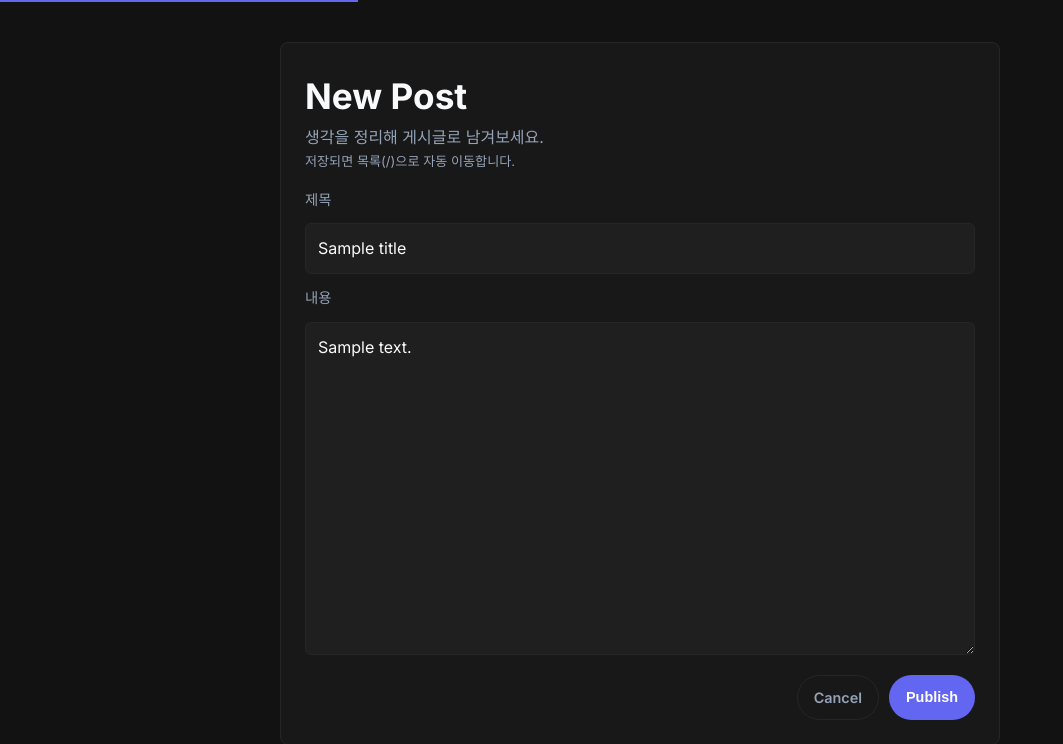
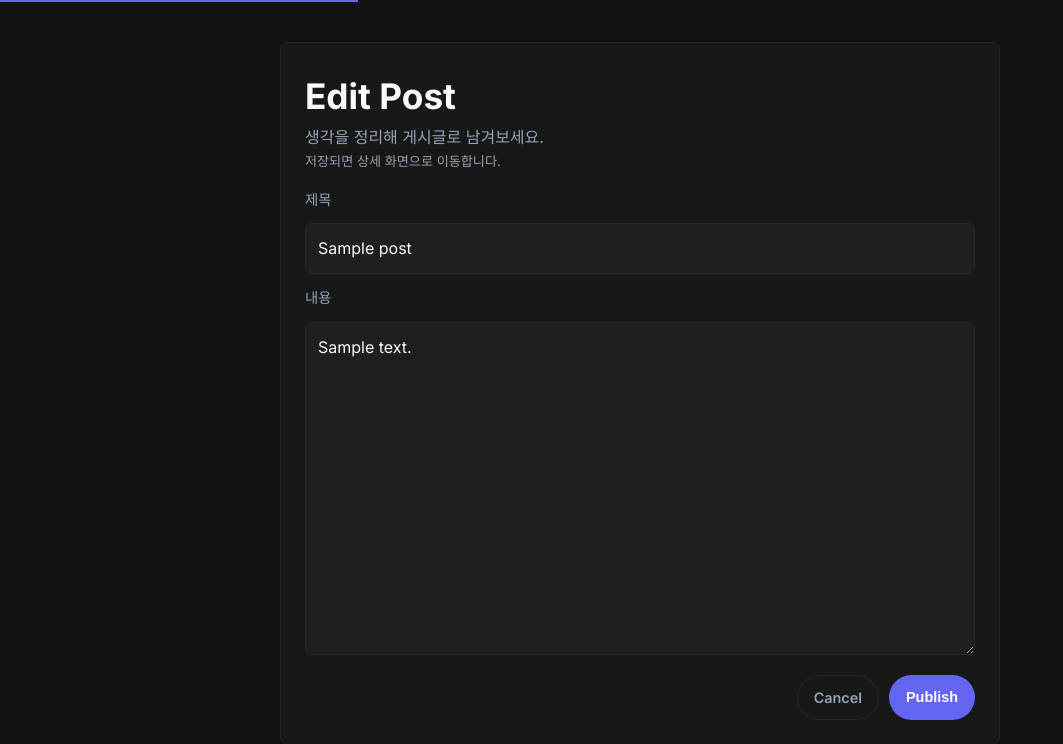
Before and after one commit to dominickim6-sudo/day4-flask, a Flask app: template templates/posts/create.html in a window 1280 px wide. Shown: the part 69-813 px from the top of the page, without its empty margins (0-1063 px from the left). Run offline with Flask 3, Linux system fonts and the light colour scheme; the template is opened without the code that fills it: most values are stand-ins (such as "Sample title", 1, 10 or a date in 2020).

Commit message:
Add post detail, edit, and delete flows.
Implements detail page actions, reuses the write form for updates, and adds delete confirmation while keeping the existing structure minimal.

Co-Authored-By: Claude Opus 4.7 <noreply@anthropic.com>

```diff
--- a/app.py
+++ b/app.py
@@ -2,7 +2,7 @@ import sqlite3
 from datetime import datetime
 from pathlib import Path
 
-from flask import Flask, flash, g, make_response, redirect, render_template, request, url_for
+from flask import Flask, abort, flash, g, make_response, redirect, render_template, request, url_for
 
 app = Flask(__name__, instance_relative_config=True)
 app.config["DATABASE"] = Path(app.instance_path) / "board.db"
@@ -55,6 +55,16 @@ def list_posts():
     return response
 
 
+def get_post_or_404(post_id):
+    post = get_db().execute(
+        "SELECT id, title, content, created_at FROM posts WHERE id = ?",
+        (post_id,),
+    ).fetchone()
+    if post is None:
+        abort(404)
+    return post
+
+
 def save_post(title, content):
     created_at = datetime.now().strftime("%Y-%m-%d %H:%M")
     db = get_db()
@@ -69,17 +79,75 @@ def save_post(title, content):
 @app.route("/posts/new/", methods=["GET", "POST"])
 def new_post():
     if request.method == "GET":
-        return render_template("posts/create.html")
+        return render_template("posts/create.html", post=None, form_action=url_for("new_post"), submit_label="Publish")
 
     title = request.form.get("title", "").strip()
     content = request.form.get("content", "").strip()
 
-    if not title or not content:
-        flash("제목과 내용을 모두 입력해 주세요.")
-        return render_template("posts/create.html", title=title, content=content), 400
+    if not title and not content:
+        flash("제목 또는 내용을 입력해 주세요.")
+        return render_template(
+            "posts/create.html",
+            post={"title": title, "content": content},
+            form_action=url_for("new_post"),
+            submit_label="Publish",
+        ), 400
+
+    if not title:
+        title = "(제목 없음)"
 
     save_post(title, content)
     flash("게시글이 등록되었습니다.")
+    return redirect(url_for("list_posts"))
+
+
+@app.route("/posts/<int:post_id>")
+def post_detail(post_id):
+    post = get_post_or_404(post_id)
+    return render_template("posts/detail.html", post=post)
+
+
+@app.route("/posts/<int:post_id>/edit")
+def edit_post(post_id):
+    post = get_post_or_404(post_id)
+    return render_template(
+        "posts/create.html",
+        post=post,
+        form_action=url_for("update_post", post_id=post_id),
+        submit_label="Update",
+    )
+
+
+@app.route("/posts/<int:post_id>/update", methods=["POST"])
+def update_post(post_id):
+    get_post_or_404(post_id)
+    title = request.form.get("title", "").strip()
+    content = request.form.get("content", "").strip()
+
+    if not title and not content:
+        flash("제목 또는 내용을 입력해 주세요.")
+        return redirect(url_for("edit_post", post_id=post_id))
+
+    if not title:
+        title = "(제목 없음)"
+
+    db = get_db()
+    db.execute(
+        "UPDATE posts SET title = ?, content = ? WHERE id = ?",
+        (title, content, post_id),
+    )
+    db.commit()
+    flash("게시글이 수정되었습니다.")
+    return redirect(url_for("post_detail", post_id=post_id))
+
+
+@app.route("/posts/<int:post_id>/delete", methods=["POST"])
+def delete_post(post_id):
+    get_post_or_404(post_id)
+    db = get_db()
+    db.execute("DELETE FROM posts WHERE id = ?", (post_id,))
+    db.commit()
+    flash("게시글이 삭제되었습니다.")
     return redirect(url_for("list_posts"))
 
 
@@ -93,9 +161,12 @@ def create_post_legacy():
     title = request.form.get("title", "").strip()
     content = request.form.get("content", "").strip()
 
-    if not title or not content:
-        flash("제목과 내용을 모두 입력해 주세요.")
+    if not title and not content:
+        flash("제목 또는 내용을 입력해 주세요.")
         return redirect(url_for("new_post"))
+
+    if not title:
+        title = "(제목 없음)"
 
     save_post(title, content)
     flash("게시글이 등록되었습니다.")
--- a/static/css/style.css
+++ b/static/css/style.css
@@ -134,6 +134,31 @@ a {
   overflow: hidden;
 }
 
+.post-link:hover {
+  color: var(--primary);
+}
+
+.post-content {
+  margin-top: 12px;
+  white-space: pre-wrap;
+}
+
+.post-actions {
+  margin-top: 18px;
+  display: flex;
+  justify-content: flex-end;
+  gap: 10px;
+}
+
+.btn-danger {
+  background: #b91c1c;
+  color: #fff;
+}
+
+.btn-danger:hover {
+  background: #991b1b;
+}
+
 .editor {
   max-width: 720px;
   margin: 0 auto;
--- a/templates/posts/create.html
+++ b/templates/posts/create.html
@@ -1,23 +1,23 @@
 {% extends "base.html" %}
 
-{% block title %}Write · Quietude{% endblock %}
+{% block title %}{% if post and post.id %}Edit{% else %}Write{% endif %} · Quietude{% endblock %}
 
 {% block content %}
 <section class="editor card">
-  <h1>New Post</h1>
+  <h1>{% if post and post.id %}Edit Post{% else %}New Post{% endif %}</h1>
   <p class="subtitle">생각을 정리해 게시글로 남겨보세요.</p>
-  <p class="meta">저장되면 목록(/)으로 자동 이동합니다.</p>
+  <p class="meta">저장되면 {% if post and post.id %}상세{% else %}목록{% endif %} 화면으로 이동합니다.</p>
 
-  <form action="{{ url_for('new_post') }}" method="post" class="form">
+  <form action="{{ form_action|default(url_for('new_post')) }}" method="post" class="form">
     <label for="title">제목</label>
-    <input id="title" name="title" type="text" value="{{ title|default('') }}" placeholder="Post Title" required>
+    <input id="title" name="title" type="text" value="{{ (post.title if post else '')|default('') }}" placeholder="Post Title">
 
     <label for="content">내용</label>
-    <textarea id="content" name="content" rows="12" placeholder="Tell your story..." required>{{ content|default('') }}</textarea>
+    <textarea id="content" name="content" rows="12" placeholder="Tell your story...">{{ (post.content if post else '')|default('') }}</textarea>
 
     <div class="actions">
-      <a href="{{ url_for('list_posts') }}" class="btn btn-ghost">Cancel</a>
-      <button type="submit" class="btn btn-primary">Publish</button>
+      <a href="{% if post and post.id %}{{ url_for('post_detail', post_id=post.id) }}{% else %}{{ url_for('list_posts') }}{% endif %}" class="btn btn-ghost">Cancel</a>
+      <button type="submit" class="btn btn-primary">{{ submit_label|default('Publish') }}</button>
     </div>
   </form>
 </section>
--- a/templates/posts/list.html
+++ b/templates/posts/list.html
@@ -15,7 +15,7 @@
       <article class="post-item">
         <div>
           <p class="meta">{{ post.created_at }}</p>
-          <h2>{{ post.title }}</h2>
+          <h2><a href="{{ url_for('post_detail', post_id=post.id) }}" class="post-link">{{ post.title }}</a></h2>
           <p class="excerpt">{{ post.content }}</p>
         </div>
       </article>
```
Also changed, not shown: templates/posts/detail.html (added, +18 -0 lines).
